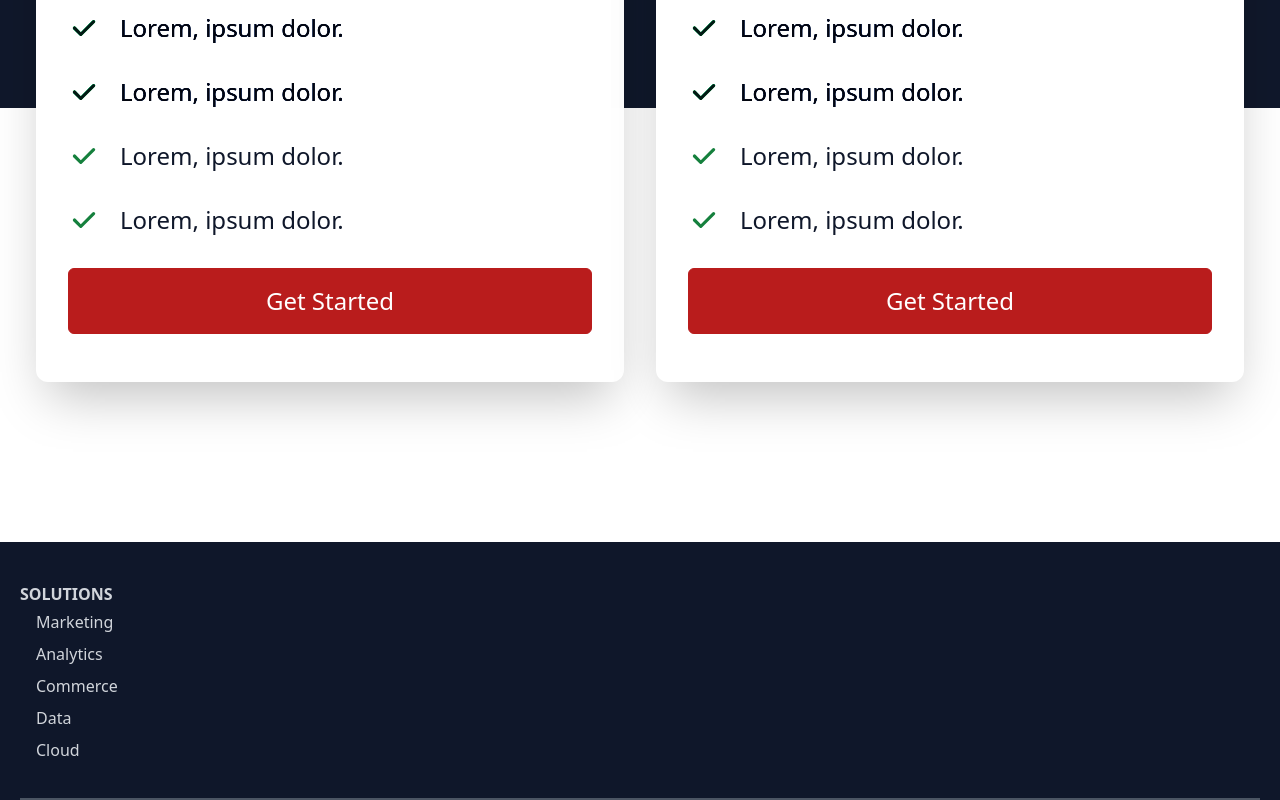
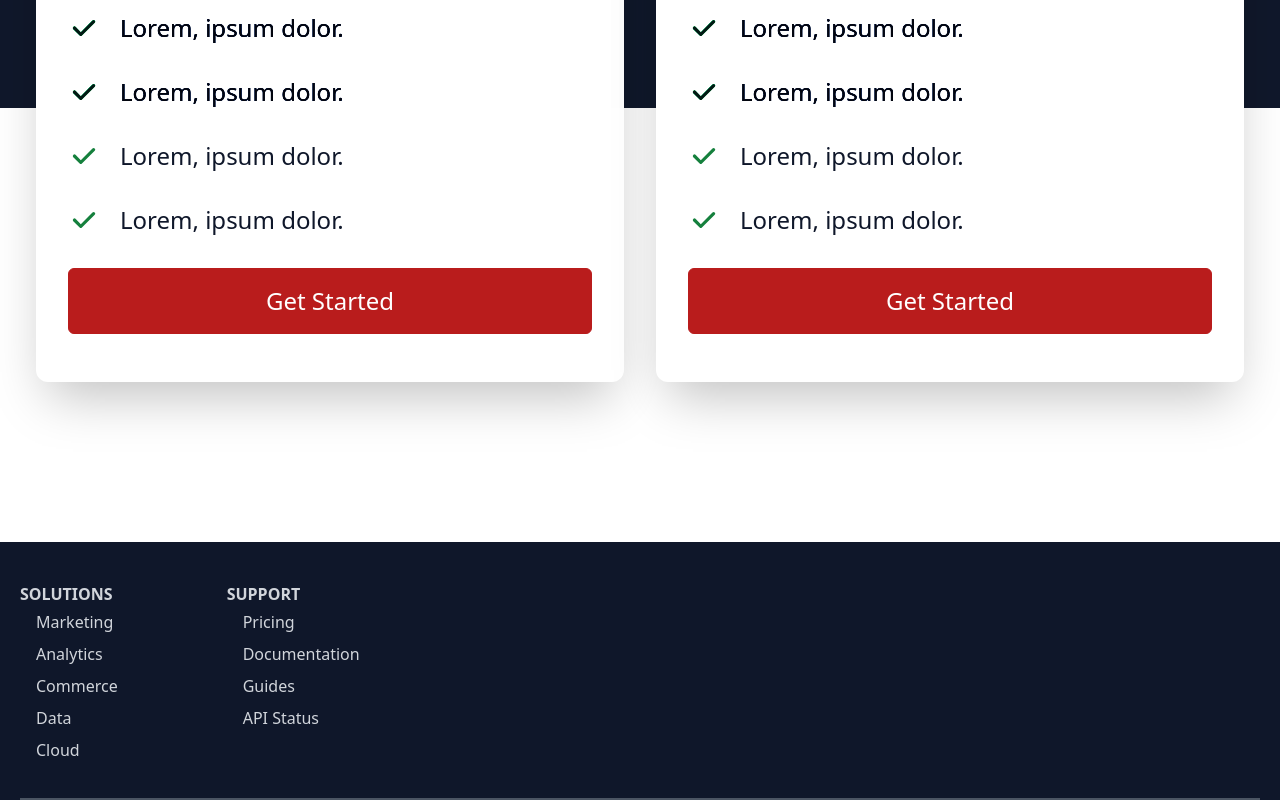
Before and after one commit to kwakyebrilliant/cloud-app-tailwind, a React (Create React App) app: page / in a window 1280 px wide. Shown: the part 3742-4542 px from the top of the page. Built offline with nearby package versions, Linux system fonts and the light colour scheme.

Commit message:
ul updates

```diff
--- a/src/components/Footer.jsx
+++ b/src/components/Footer.jsx
@@ -24,6 +24,16 @@ const Footer = () => {
                 </ul>
             </div>
 
+            <div>
+                <h6 className='font-bold uppercase pt-2'>Support</h6>
+                <ul>
+                    <li className='py-1'>Pricing</li>
+                    <li className='py-1'>Documentation</li>
+                    <li className='py-1'>Guides</li>
+                    <li className='py-1'>API Status</li>
+                </ul>
+            </div>
+
         </div>
 
     </div>
```
